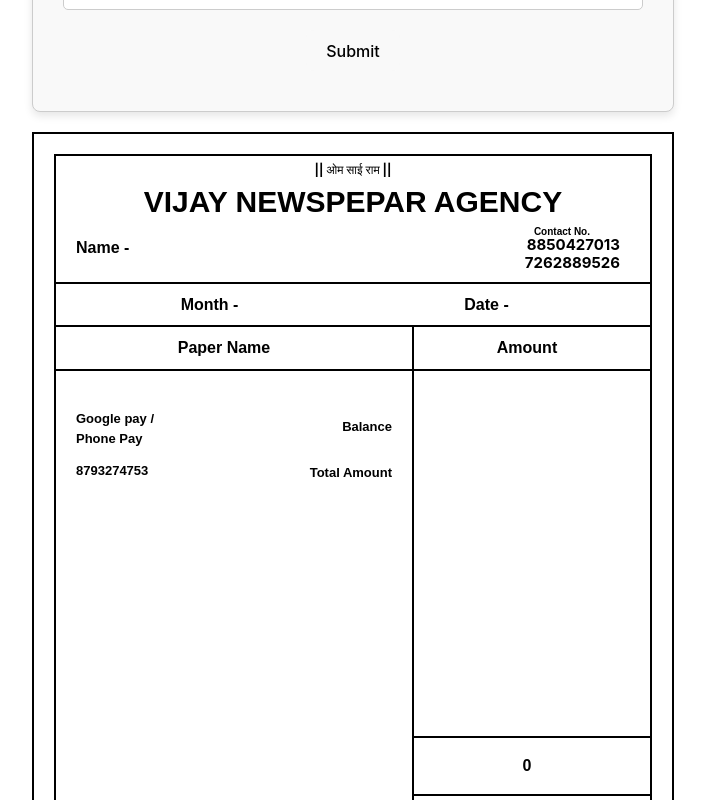
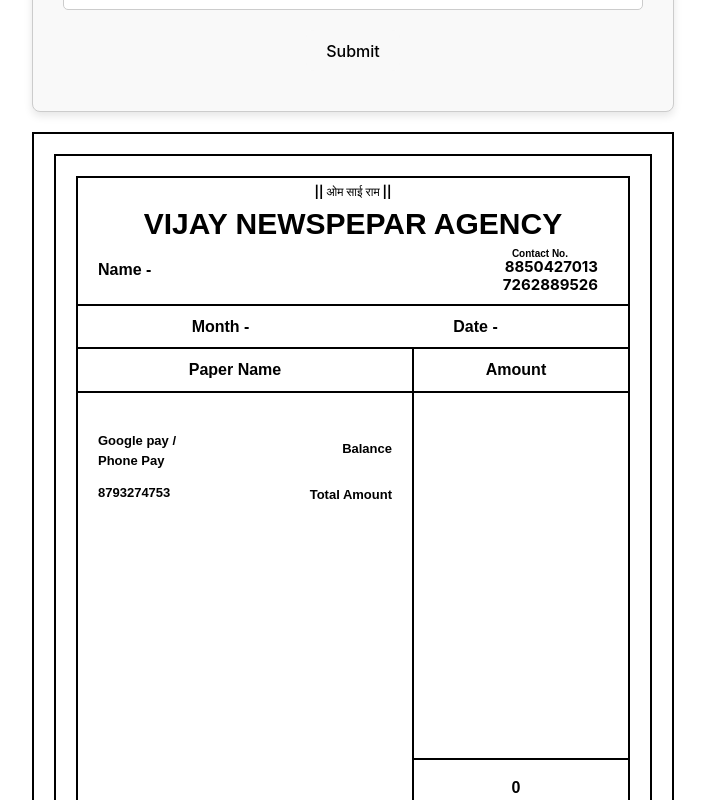
Before and after one commit to kanyabhoir/newspaper_bill, a React (Vite) app: page / in a window 1280 px wide. Shown: the part 540-1340 px from the top of the page, without its empty margins (287-992 px from the left). Built offline with nearby package versions, Linux system fonts and the light colour scheme.

Commit message:
extra border added

```diff
--- a/src/components/GenerateImage.jsx
+++ b/src/components/GenerateImage.jsx
@@ -39,9 +39,10 @@ const GenerateImage = ({
   return (
     <div>
       <div
-        style={{ padding: 20, border: "2px solid black" }}
+        style={{ padding: 20, border: "2px solid black" ,background: "#fff"}}
         id="image-content"
       >
+        <div style={{ padding: 20, border: "2px solid black" }}>
           <div style={{ border: "2px solid black", background: "#fff" }}>
             <header>
               <div
@@ -245,7 +246,6 @@ const GenerateImage = ({
                   justifyContent: "space-between",
                 }}
               >
-
                 {selectedNewspapers.length > 0 && (
                   <div>
                     <ul>
@@ -258,7 +258,9 @@ const GenerateImage = ({
                   </div>
                 )}
 
-              <div style={{ display: "flex", justifyContent: "space-between" }}>
+                <div
+                  style={{ display: "flex", justifyContent: "space-between" }}
+                >
                   <div
                     style={{
                       display: "flex",
@@ -359,9 +361,7 @@ const GenerateImage = ({
                     <div>
                       <ul>
                         {selectedNewspapers.map((item, index) => (
-                        <h3 key={index}>
-                           ₹{item.amount}
-                        </h3>
+                          <h3 key={index}>₹{item.amount}</h3>
                         ))}
                       </ul>
                     </div>
@@ -408,6 +408,7 @@ const GenerateImage = ({
           <button onClick={handleDownloadJpeg}>Download as JPEG</button>
         </div>
       </div>
+    </div>
   );
 };
 
```
Lines whose indentation alone changed are shown as unchanged.
